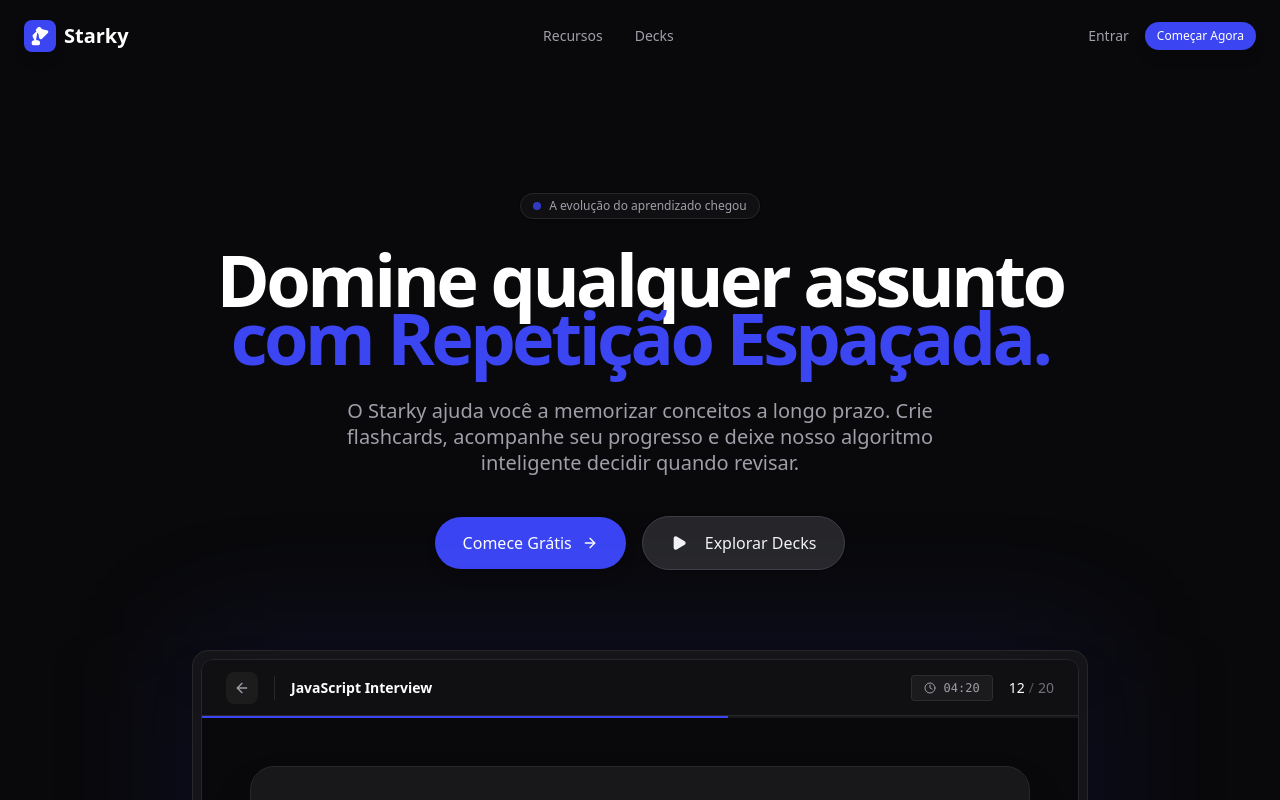
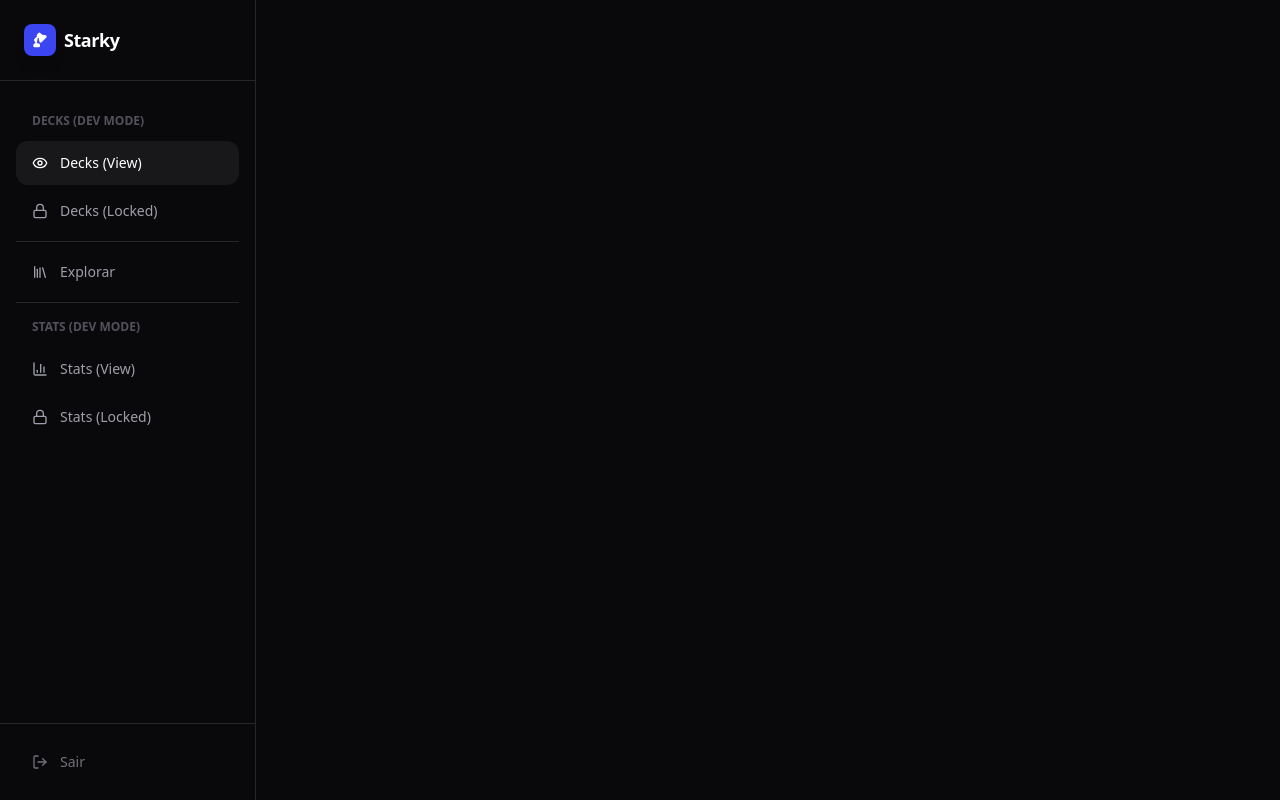
Before and after one commit to felipesoarws/starky, a React (Vite) app: page /overview in a window 1280 px wide. Shown: the top 800 px of the page. Built offline with nearby package versions, Linux system fonts and the light colour scheme.

Commit message:
feat: sitebar added in the overview page

```diff
--- a/index.html
+++ b/index.html
@@ -4,7 +4,7 @@
     <meta charset="UTF-8" />
     <link rel="icon" type="image/svg+xml" href="/vite.svg" />
     <meta name="viewport" content="width=device-width, initial-scale=1.0" />
-    <title>starky-v2</title>
+    <title>Starky</title>
   </head>
   <body>
     <div id="root"></div>
--- a/package.json
+++ b/package.json
@@ -14,6 +14,7 @@
     "lucide-react": "^0.555.0",
     "react": "^19.2.0",
     "react-dom": "^19.2.0",
+    "react-router": "^7.9.6",
     "tailwindcss": "^4.1.17"
   },
   "devDependencies": {
--- a/src/components/Navbar.tsx
+++ b/src/components/Navbar.tsx
@@ -1,18 +1,18 @@
 import { useState } from "react";
+import { Link } from "react-router";
 import { Menu, X, LampDesk } from "lucide-react";
 import { Button } from "./ui/Button";
 
 interface NavbarProps {
   scrolled: boolean;
-  onStart?: () => void;
 }
 
-const Navbar = ({ scrolled, onStart }: NavbarProps) => {
+const Navbar = ({ scrolled }: NavbarProps) => {
   const [isMobileMenuOpen, setIsMobileMenuOpen] = useState<boolean>(false);
 
   return (
     <header
-      className={`fixed top-0 left-0 right-0 z-50 transition-all duration-300 border-b ${scrolled ? "bg-black/80 backdrop-blur-md border-zinc-800 py-3 shadow-sm" : "bg-transparent border-transparent py-5"}`}
+      className={`fixed top-0 left-0 right-0 z-50 transition-all duration-300 border-b ${scrolled ? "bg-black/50 backdrop-blur-md border-zinc-800 py-3 pb-4 shadow-sm" : "bg-transparent border-transparent py-5"}`}
     >
       <div className="max-w-7xl mx-auto px-6 flex items-center justify-between">
         <div
@@ -26,6 +26,7 @@ const Navbar = ({ scrolled, onStart }: NavbarProps) => {
             Starky
           </span>
         </div>
+
         {/* Desktop Header */}
         <nav className="hidden md:flex items-center gap-8">
           <a
@@ -49,8 +50,9 @@ const Navbar = ({ scrolled, onStart }: NavbarProps) => {
           >
             Entrar
           </a>
-          <Button size="sm" onClick={onStart}>
-            Começar Agora
+
+          <Button size="sm">
+            <Link to={"/overview"}>Começar Agora</Link>
           </Button>
         </div>
 
@@ -88,11 +90,10 @@ const Navbar = ({ scrolled, onStart }: NavbarProps) => {
             <Button
               className="w-full"
               onClick={() => {
-                onStart?.();
                 setIsMobileMenuOpen(false);
               }}
             >
-              Começar Agora
+              <Link to={"/overview"}>Começar Agora</Link>
             </Button>
           </div>
         </div>
--- /dev/null
+++ b/src/components/overview/Sidebar.tsx
@@ -0,0 +1,87 @@
+import { BarChart3, Eye, LampDesk, Library, Lock, LogOut } from "lucide-react";
+import type { TabType } from "./types";
+import { Link } from "react-router";
+
+interface SidebarProps {
+  activeTab: TabType;
+  setActiveTab: (tab: TabType) => void;
+  onExit: () => void;
+}
+
+const Sidebar = ({ activeTab, setActiveTab, onExit }: SidebarProps) => {
+  const getButtonClass = (tab: TabType) =>
+    `cursor-pointer w-full flex items-center gap-3 px-4 py-3 rounded-xl transition-colors font-medium text-sm ${
+      activeTab === tab
+        ? "bg-zinc-900 text-white"
+        : "text-zinc-400 hover:text-white hover:bg-zinc-900/50"
+    }`;
+
+  return (
+    <aside className="w-full md:w-64 border-r border-zinc-800 bg-zinc-950 flex flex-col">
+      <Link to={"/"}>
+        <div className="p-6 border-b border-zinc-800 flex items-center gap-2 cursor-pointer">
+          <div className="w-8 h-8 bg-(--accent-color) rounded-lg flex items-center justify-center shadow-lg shadow-(--accent-color)/20">
+            <LampDesk className="w-4 h-4 text-white fill-white" />
+          </div>
+          <span className="text-lg font-bold text-white tracking-tight">
+            Starky
+          </span>
+        </div>
+      </Link>
+      <nav className="flex-1 p-4 space-y-1">
+        <div className="text-xs font-bold text-zinc-600 uppercase px-4 py-2 mt-2">
+          Decks (Dev Mode)
+        </div>
+        <button
+          onClick={() => setActiveTab("decks_view")}
+          className={getButtonClass("decks_view")}
+        >
+          <Eye className="w-4 h-4" /> Decks (View)
+        </button>
+        <button
+          onClick={() => setActiveTab("decks_locked")}
+          className={getButtonClass("decks_locked")}
+        >
+          <Lock className="w-4 h-4" /> Decks (Locked)
+        </button>
+        <div className="my-2 border-t border-zinc-800"></div>
+
+        <button
+          onClick={() => setActiveTab("library")}
+          className={getButtonClass("library")}
+        >
+          <Library className="w-4 h-4" /> Explorar
+        </button>
+
+        <div className="my-2 border-t border-zinc-800"></div>
+
+        <div className="text-xs font-bold text-zinc-600 uppercase px-4 py-2">
+          Stats (Dev Mode)
+        </div>
+
+        <button
+          onClick={() => setActiveTab("stats_view")}
+          className={getButtonClass("stats_view")}
+        >
+          <BarChart3 className="w-4 h-4" /> Stats (View)
+        </button>
+        <button
+          onClick={() => setActiveTab("stats_locked")}
+          className={getButtonClass("stats_locked")}
+        >
+          <Lock className="w-4 h-4" /> Stats (Locked)
+        </button>
+      </nav>
+      <div className="p-4 border-t border-zinc-800">
+        <button
+          onClick={onExit}
+          className="cursor-pointer w-full flex items-center gap-3 px-4 py-3 rounded-xl text-zinc-500 hover:text-white hover:bg-zinc-900 transition-colors text-sm font-medium"
+        >
+          <LogOut className="w-4 h-4" /> Sair
+        </button>
+      </div>
+    </aside>
+  );
+};
+
+export default Sidebar;
--- /dev/null
+++ b/src/components/overview/types.ts
@@ -0,0 +1,22 @@
+export interface Card {
+  id: number;
+  question: string;
+  answer: string;
+  difficulty?: "easy" | "good" | "medium" | "hard";
+  lastReviewed?: Date;
+}
+
+export interface Deck {
+  id: number;
+  title: string;
+  category: string;
+  cards: Card[];
+  lastStudied?: string;
+}
+
+export type TabType =
+  | "decks_view"
+  | "decks_locked"
+  | "library"
+  | "stats_view"
+  | "stats_locked";
--- a/src/main.tsx
+++ b/src/main.tsx
@@ -1,10 +1,15 @@
-import { StrictMode } from "react";
 import { createRoot } from "react-dom/client";
+import { BrowserRouter, Routes, Route } from "react-router";
 import "./index.css";
 import App from "./App.tsx";
+import Overview from "./pages/Overview.tsx";
 
 createRoot(document.getElementById("root")!).render(
-  <StrictMode>
-    <App />
-  </StrictMode>
+  <BrowserRouter>
+    <Routes>
+      <Route path="/" element={<App />} />
+      <Route path="/overview" element={<Overview />} />
+      {/*  <Route path="/account" element={<App />} /> */}
+    </Routes>
+  </BrowserRouter>
 );
--- /dev/null
+++ b/src/pages/Overview.tsx
@@ -0,0 +1,27 @@
+import { useEffect, useState } from "react";
+
+import Sidebar from "../components/overview/Sidebar";
+import type { TabType } from "../components/overview/types";
+
+interface OverviewProps {
+  onExit: () => void;
+  isLoggedIn?: boolean;
+  onLogin?: () => void;
+}
+
+function Overview({ onExit, isLoggedIn = false, onLogin }: OverviewProps) {
+  // view dividida de logada / não logada para ver o layout, dps tem que tirar
+  const [activeTab, setActiveTab] = useState<TabType>("decks_view");
+
+  return (
+    <div className="min-h-screen bg-(--accent-background) flex flex-col md:flex-row overflow-hidden relative">
+      <Sidebar
+        activeTab={activeTab}
+        setActiveTab={setActiveTab}
+        onExit={onExit}
+      />
+    </div>
+  );
+}
+
+export default Overview;
```
Also changed, not shown: 1 other file (tests, documents, lock files or other folders).
